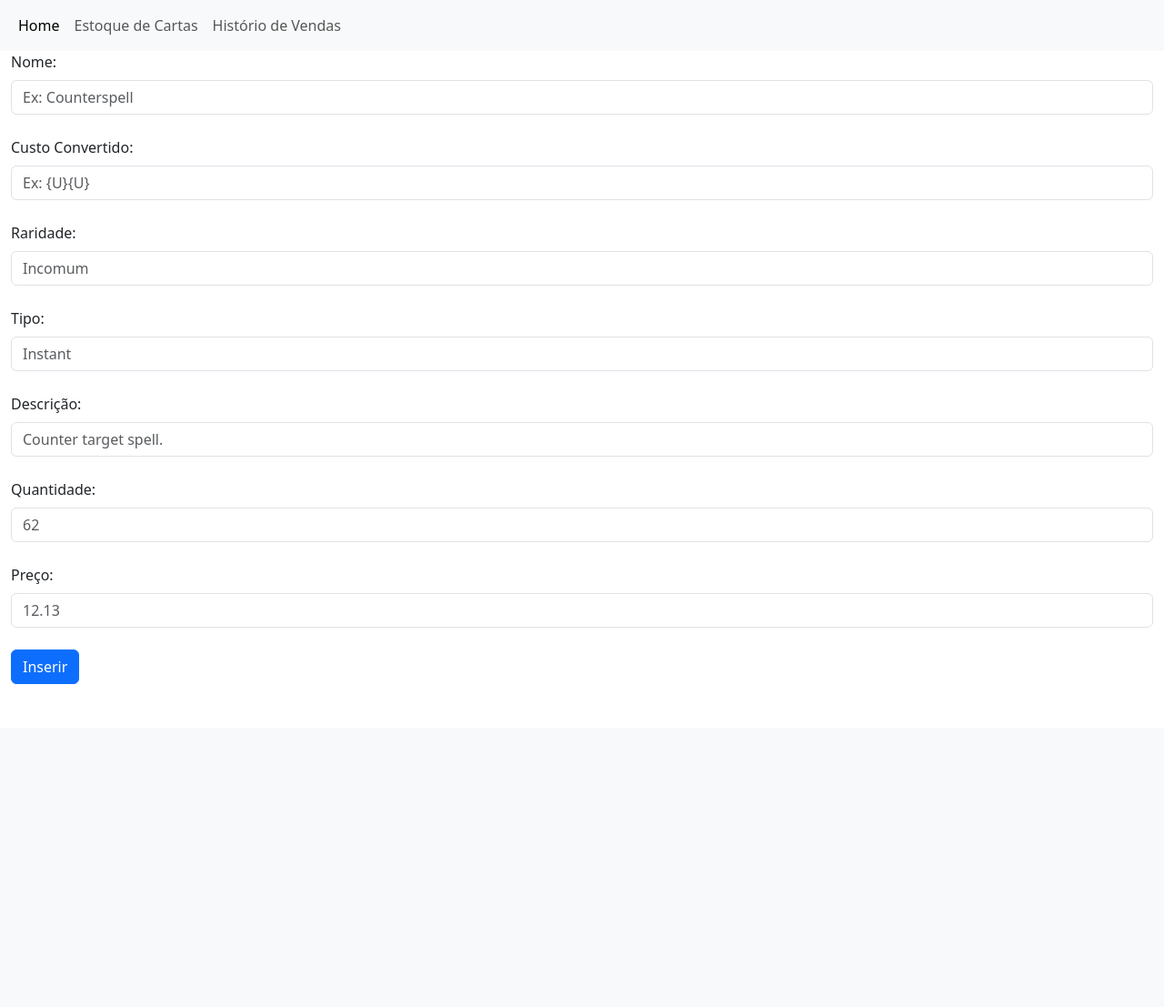
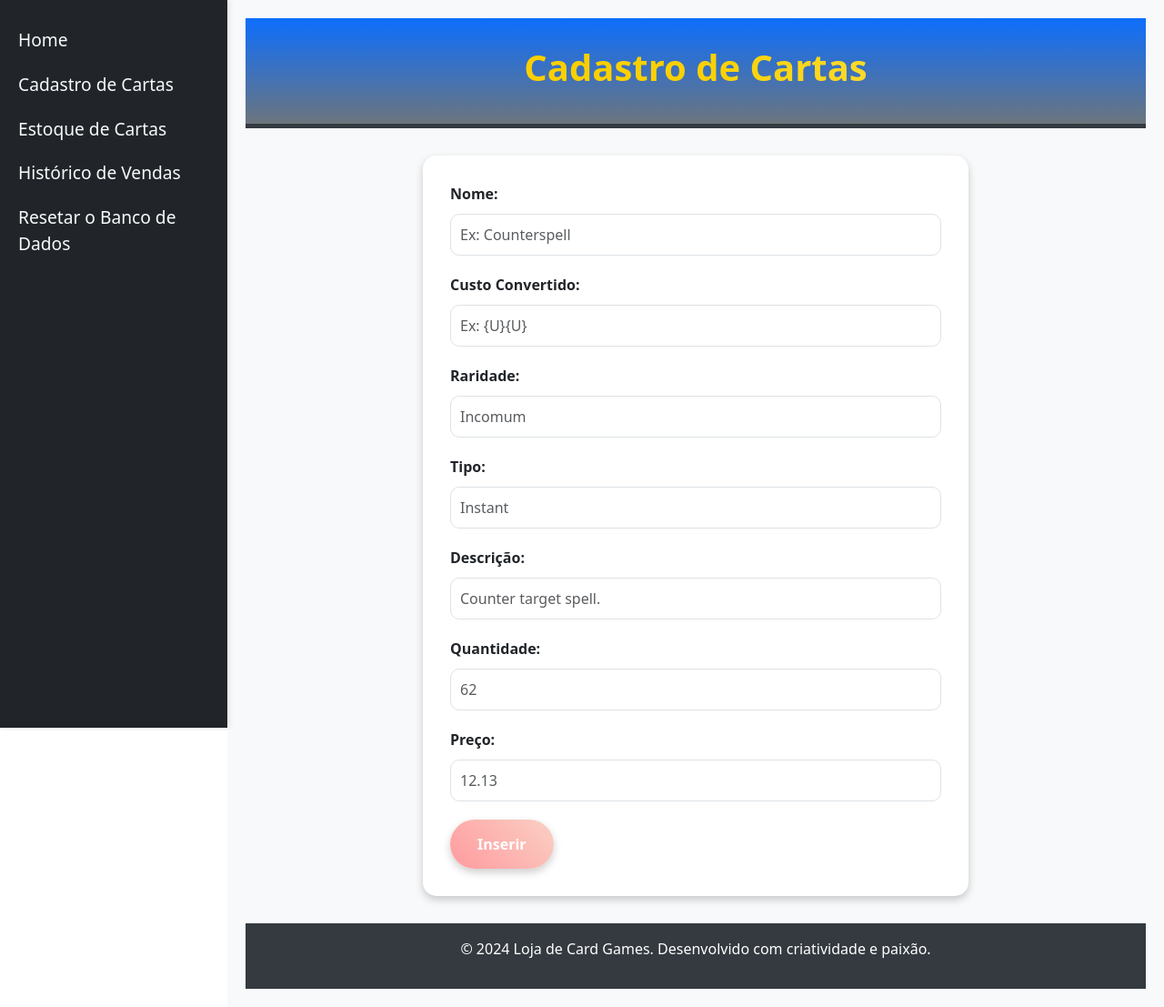
Before and after one commit to DouglasSouza05/Projeto-Final-C216, a Flask app: page /add-card-form in a window 1280 px wide. Shown: the whole page at 91% size. Before the commit the page ends 752 px from the top, so only its background shows below. Run offline with Flask 3, Linux system fonts and the light colour scheme.

Commit message:
style: add-card page style, created add_card.css file, and adaptation in add_card.html

```diff
--- /dev/null
+++ b/frontend/static/add_card.css
@@ -0,0 +1,150 @@
+/* Página de Cadastro de Cartas - add_card.html */
+
+/* Botão com gradiente */
+.btn-gradient {
+    background: linear-gradient(45deg, #ff9a9e, #fad0c4);
+    border: none;
+    color: white;
+    font-weight: bold;
+    padding: 15px 30px;
+    border-radius: 50px;
+    transition: transform 0.2s ease, background 0.3s ease;
+    box-shadow: 0 4px 10px rgba(0, 0, 0, 0.2);
+}
+
+.btn-gradient:hover {
+    transform: scale(1.1);
+    background: linear-gradient(45deg, #fbc2eb, #ff9a9e);
+    box-shadow: 0 6px 15px rgba(0, 0, 0, 0.4);
+}
+
+/* Header estilizado */
+.header {
+    padding: 30px 0;
+    background: linear-gradient(to bottom, #0d6efd, #6c757d);
+    color: white;
+    text-align: center;
+    border-bottom: 5px solid #343a40;
+}
+.description {
+    font-size: 1.2rem;
+    margin: 20px auto;
+    max-width: 600px;
+    animation: slide-in 1.5s ease;
+}
+
+.title-gradient {
+    background: linear-gradient(90deg, #ffcc00, #fad000, #ffea70);
+    -webkit-background-clip: text;
+    -webkit-text-fill-color: transparent;
+    font-size: 2.5rem; /* Ajuste conforme o tamanho desejado */
+    font-weight: bold;
+    text-align: center; /* Centralize se necessário */
+}
+
+
+/* Estilização do Formulário */
+form {
+    background-color: #ffffff;
+    border-radius: 15px;
+    padding: 30px;
+    max-width: 600px;
+    margin: 30px auto;
+    box-shadow: 0 4px 10px rgba(0, 0, 0, 0.2);
+}
+
+.form-label {
+    font-weight: bold;
+    margin-bottom: 10px;
+}
+
+.form-control {
+    margin-bottom: 20px;
+    border-radius: 10px;
+    border: 1px solid #dee2e6;
+    padding: 10px;
+}
+
+.form-control:focus {
+    border-color: #0d6efd;
+    box-shadow: 0 0 5px rgba(13, 110, 253, 0.5);
+}
+
+.btn-primary {
+    background: linear-gradient(45deg, #0d6efd, #6c757d);
+    border: none;
+    padding: 10px 20px;
+    font-weight: bold;
+    border-radius: 25px;
+    transition: transform 0.2s ease, background 0.3s ease;
+    box-shadow: 0 4px 10px rgba(0, 0, 0, 0.2);
+}
+
+.btn-primary:hover {
+    transform: scale(1.1);
+    background: linear-gradient(45deg, #6c757d, #0d6efd);
+    box-shadow: 0 6px 15px rgba(0, 0, 0, 0.4);
+}
+
+/* Estilização do Menu Lateral */
+.sidebar {
+    width: 250px;
+    height: 100vh;
+    position: fixed;
+    top: 0;
+    left: 0;
+    background: #343a40;
+    padding-top: 20px;
+    box-shadow: 2px 0 5px rgba(0, 0, 0, 0.1);
+}
+
+.sidebar .nav-link {
+    font-size: 1.2rem;
+    padding: 10px 20px;
+    color: #f8f9fa;
+    transition: background-color 0.2s ease, color 0.2s ease;
+}
+
+.sidebar .nav-link:hover {
+    background-color: #495057;
+    color: #ffcc00; /* Dourado */
+}
+
+.main-content {
+    margin-left: 250px; /* Espaço igual à largura da sidebar */
+    padding: 20px;
+    background-color: #f8f9fa;
+    min-height: 100vh;
+    display: flex;
+    flex-direction: column;
+    justify-content: space-between;
+}
+
+/* Footer estilizado */
+.footer {
+    margin-top: auto;
+    background-color: #343a40;
+    color: white;
+    text-align: center;
+    padding: 1em;
+}
+/* Animações */
+@keyframes fade-in {
+    from {
+        opacity: 0;
+    }
+    to {
+        opacity: 1;
+    }
+}
+
+@keyframes slide-in {
+    from {
+        transform: translateY(20px);
+        opacity: 0;
+    }
+    to {
+        transform: translateY(0);
+        opacity: 1;
+    }
+}
--- a/frontend/templates/add_card.html
+++ b/frontend/templates/add_card.html
@@ -1,46 +1,81 @@
 <!DOCTYPE html>
-<html lang="en">
+<html lang="pt-br">
 <head>
     <meta charset="UTF-8">
     <meta name="viewport" content="width=device-width, initial-scale=1.0">
     <title>Cadastro de Cartas</title>
-    <link href="https://cdn.jsdelivr.net/npm/bootstrap@5.3.3/dist/css/bootstrap.min.css" rel="stylesheet" integrity="sha384-QWTKZyjpPEjISv5WaRU9OFeRpok6YctnYmDr5pNlyT2bRjXh0JMhjY6hW+ALEwIH" crossorigin="anonymous">
+    <!-- Bootstrap CSS -->
+    <link href="https://cdn.jsdelivr.net/npm/bootstrap@5.3.3/dist/css/bootstrap.min.css" rel="stylesheet" crossorigin="anonymous">
+    <!-- Arquivos CSS customizados -->
+    <link href="{{ url_for('static', filename='styles.css') }}" rel="stylesheet">
+    <link href="{{ url_for('static', filename='add_card.css') }}" rel="stylesheet">
 </head>
 <body>
-    <nav class="navbar navbar-expand-lg bg-body-tertiary">
-        <div class="container-fluid">
-        <button class="navbar-toggler" type="button" data-bs-toggle="collapse" data-bs-target="#navbarNavAltMarkup" aria-controls="navbarNavAltMarkup" aria-expanded="false" aria-label="Toggle navigation">
-            <span class="navbar-toggler-icon"></span>
-        </button>
-        <div class="collapse navbar-collapse" id="navbarNavAltMarkup">
-            <div class="navbar-nav">
-            <a class="nav-link active" aria-current="page" href="/">Home</a>
-            <a class="nav-link" href="/list-cards">Estoque de Cartas</a>
-            <a class="nav-link" href="/list-sales">Histório de Vendas</a>
+    <div class="d-flex">
+        <!-- Menu Lateral -->
+        <div class="sidebar bg-dark">
+            <ul class="nav flex-column">
+                <li class="nav-item">
+                    <a class="nav-link text-light" href="/">Home</a>
+                </li>
+                <li class="nav-item">
+                    <a class="nav-link text-light" href="/add-card-form">Cadastro de Cartas</a>
+                </li>
+                <li class="nav-item">
+                    <a class="nav-link text-light" href="/list-cards">Estoque de Cartas</a>
+                </li>
+                <li class="nav-item">
+                    <a class="nav-link text-light" href="/list-sales">Histórico de Vendas</a>
+                </li>
+                <li class="nav-item">
+                    <a class="nav-link text-light" href="/reset-database">Resetar o Banco de Dados</a>
+                </li>
+            </ul>
+        </div>
+
+        <!-- Conteúdo Principal -->
+        <div class="main-content flex-grow-1">
+            <header class="header">
+                <h1 class="title-gradient">Cadastro de Cartas</h1>
+            </header>
+            <div class="container form-container">
+                <form action="/add-card" method="POST">
+                    <div class="mb-3">
+                        <label for="name" class="form-label">Nome:</label>
+                        <input type="text" id="name" name="name" class="form-control" placeholder="Ex: Counterspell">
+                    </div>
+                    <div class="mb-3">
+                        <label for="cost" class="form-label">Custo Convertido:</label>
+                        <input type="text" id="cost" name="cost" class="form-control" placeholder="Ex: {U}{U}">
+                    </div>
+                    <div class="mb-3">
+                        <label for="rarity" class="form-label">Raridade:</label>
+                        <input type="text" id="rarity" name="rarity" class="form-control" placeholder="Incomum">
+                    </div>
+                    <div class="mb-3">
+                        <label for="type" class="form-label">Tipo:</label>
+                        <input type="text" id="type" name="type" class="form-control" placeholder="Instant">
+                    </div>
+                    <div class="mb-3">
+                        <label for="description" class="form-label">Descrição:</label>
+                        <input type="text" id="description" name="description" class="form-control" placeholder="Counter target spell.">
+                    </div>
+                    <div class="mb-3">
+                        <label for="quantity" class="form-label">Quantidade:</label>
+                        <input type="text" id="quantity" name="quantity" class="form-control" placeholder="62">
+                    </div>
+                    <div class="mb-3">
+                        <label for="price" class="form-label">Preço:</label>
+                        <input type="text" id="price" name="price" class="form-control" placeholder="12.13">
+                    </div>
+                    <button type="submit" class="btn btn-gradient">Inserir</button>
+                </form>
             </div>
+            <footer class="footer">
+                <p>&copy; 2024 Loja de Card Games. Desenvolvido com criatividade e paixão.</p>
+            </footer>
         </div>
-        </div>
-    </nav>
-    <script src="https://cdn.jsdelivr.net/npm/bootstrap@5.3.3/dist/js/bootstrap.bundle.min.js" integrity="sha384-YvpcrYf0tY3lHB60NNkmXc5s9fDVZLESaAA55NDzOxhy9GkcIdslK1eN7N6jIeHz" crossorigin="anonymous"></script>
-    <div class="container-fluid">
-        <form action="/add-card" method="POST">
-            <label for="name" class="form-label">Nome:</label><br>
-            <input type="text" id="name" name="name" class="form-control" placeholder="Ex: Counterspell"><br>
-            <label for="cost" class="form-label">Custo Convertido:</label><br>
-            <input type="text" id="cost" name="cost" class="form-control" placeholder="Ex: {U}{U}"><br>
-            <label for="rarity" class="form-label">Raridade:</label><br>
-            <input type="text" id="rarity" name="rarity" class="form-control" placeholder="Incomum"><br>
-            <label for="type" class="form-label">Tipo:</label><br>
-            <input type="text" id="type" name="type" class="form-control" placeholder="Instant"><br>
-            <label for="description" class="form-label">Descrição:</label><br>
-            <input type="text" id="description" name="description" class="form-control" placeholder="Counter target spell."><br>
-            <label for="quantity" class="form-label">Quantidade:</label><br>
-            <input type="text" id="quantity" name="quantity" class="form-control" placeholder="62"><br>
-            <label for="price" class="form-label">Preço:</label><br>
-            <input type="text" id="price" name="price" class="form-control" placeholder="12.13"><br>
-            <input type="submit" value="Inserir" class="btn btn-primary">
-        </form>
     </div>
-
+    <script src="https://cdn.jsdelivr.net/npm/bootstrap@5.3.3/dist/js/bootstrap.bundle.min.js" crossorigin="anonymous"></script>
 </body>
 </html>
```
